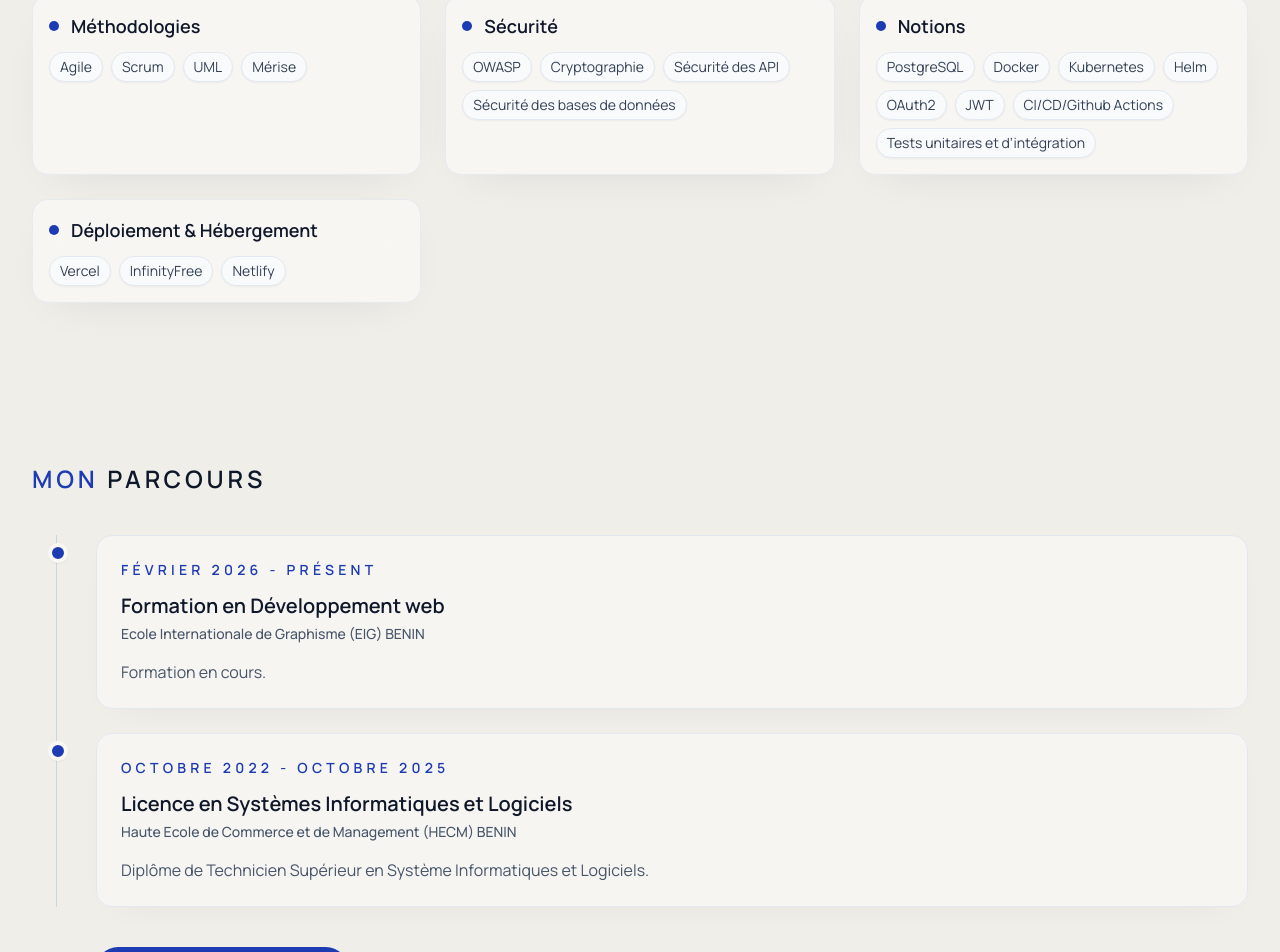
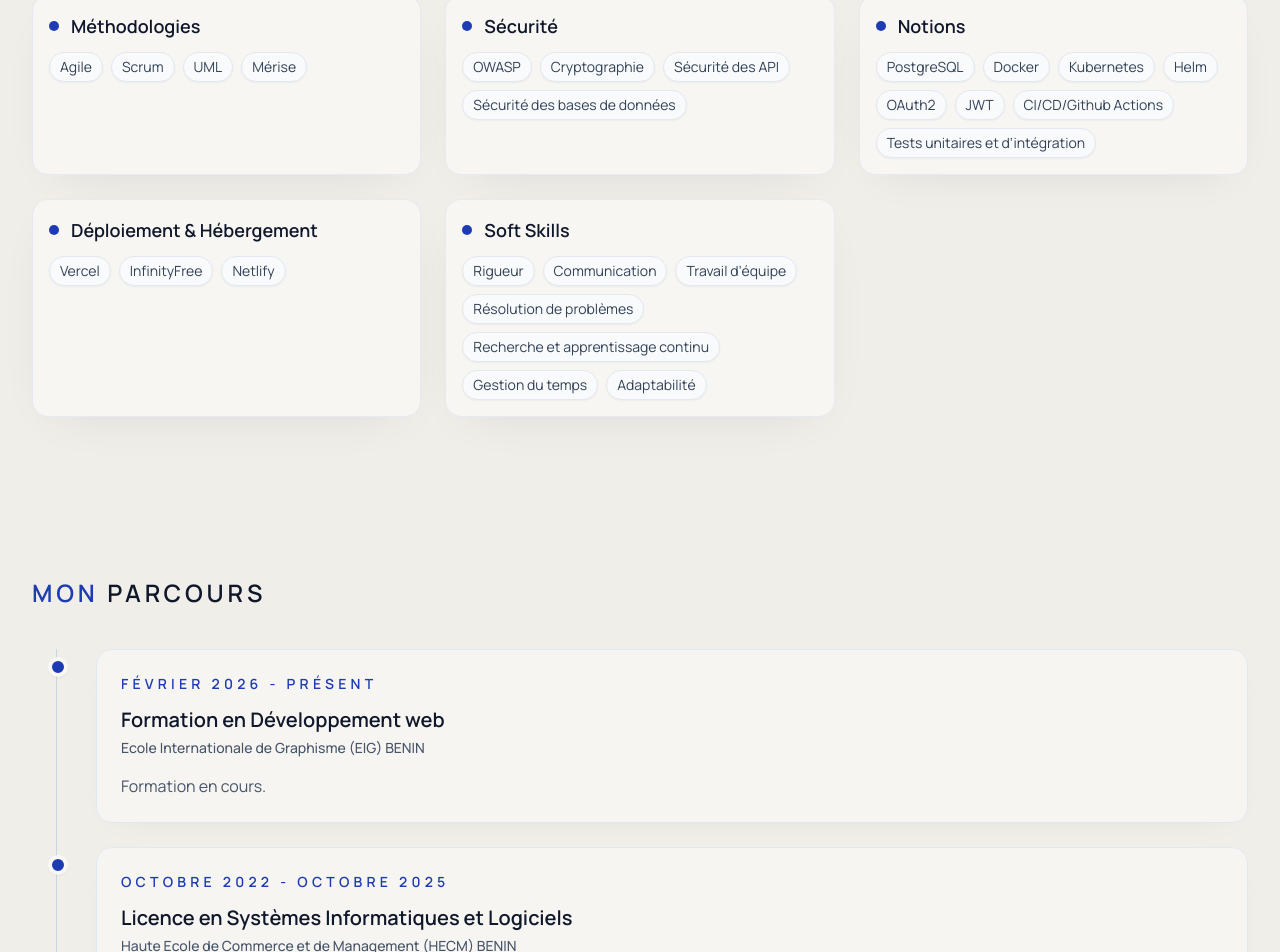
Before and after one commit to Gaspard-05/my-folio-gaspard, a React (Vite) app: page / in a window 1280 px wide. Shown: the part 1532-2484 px from the top of the page. Built offline with nearby package versions, Linux system fonts and the light colour scheme; a web font is replaced by a local one.

Commit message:
feat: ajouter les soft skills à la section compétences

```diff
--- a/src/components/SkillsComponent.jsx
+++ b/src/components/SkillsComponent.jsx
@@ -29,6 +29,10 @@ const skillGroups = [
   {
     title: 'Déploiement & Hébergement',
     skills: ['Vercel', 'InfinityFree', 'Netlify'],
+  },
+  {
+    title: 'Soft Skills',
+    skills: ['Rigueur', 'Communication', 'Travail d’équipe', 'Résolution de problèmes', 'Recherche et apprentissage continu', 'Gestion du temps', 'Adaptabilité'],
   }
 
 ]
```
